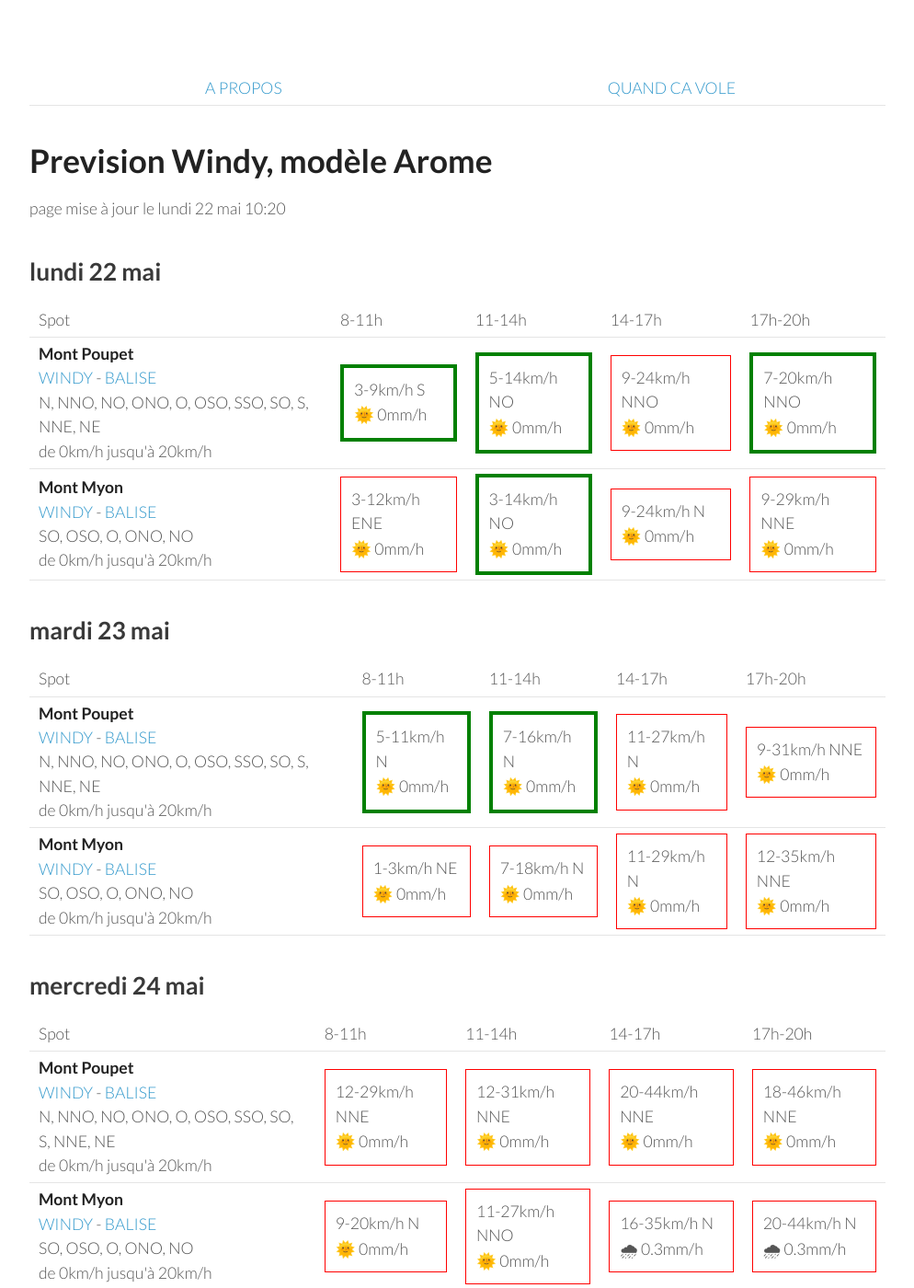
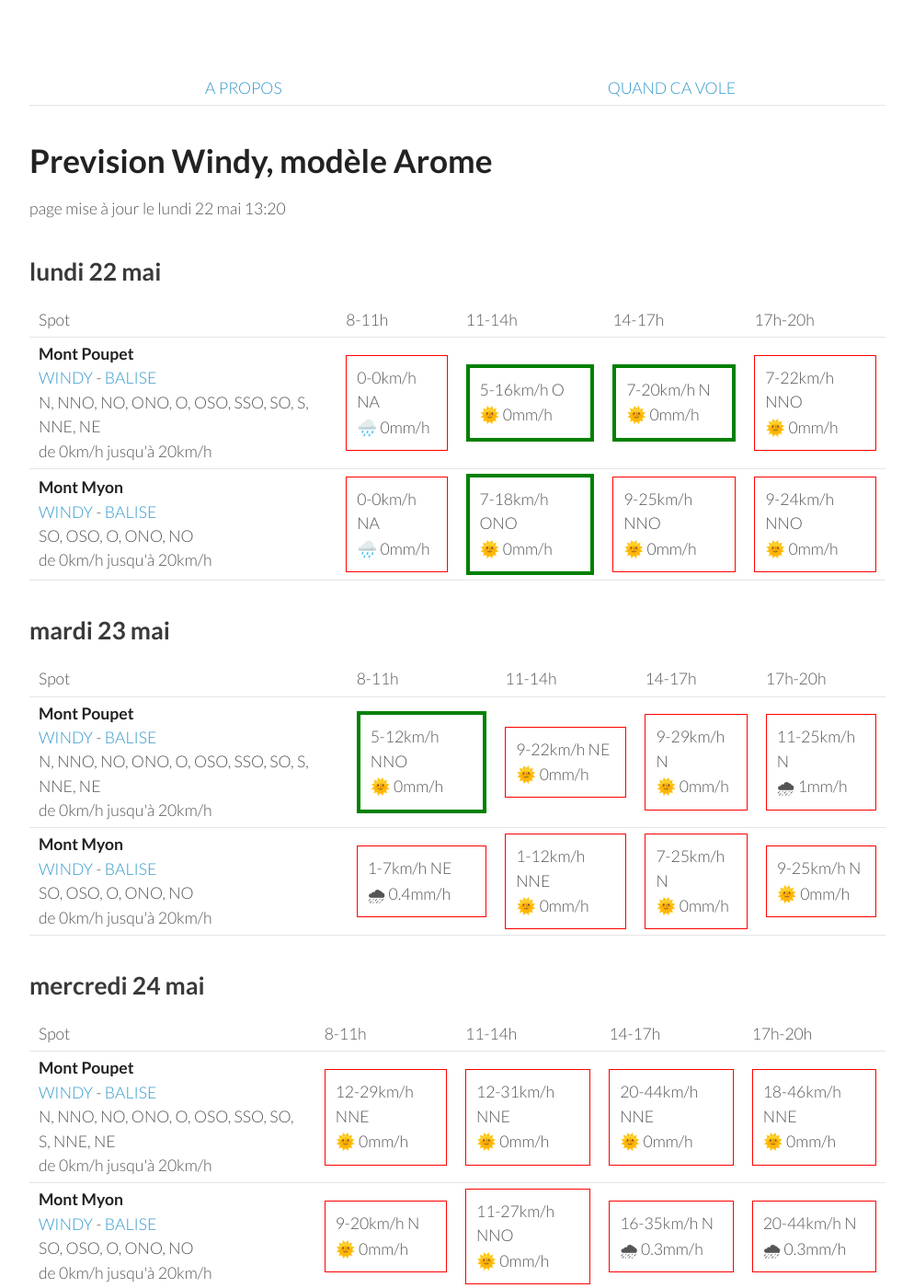
Before and after one commit to parapente-dans-le-nord/parapente-dans-le-nord.github.io, a Jekyll site: the page built from jura.markdown, in a window 1280 px wide and 1400 px high. Shown: the whole window at 92% size, without its empty margins (26-1020 px from the left). Built offline with Jekyll 4.4.1, drawn with Linux system fonts in a browser that asks for light colours.

Commit message:
update index.markdown

```diff
--- a/jura.markdown
+++ b/jura.markdown
@@ -7,7 +7,7 @@ title:  "Tous les spots"
 {: .links}
 
 # Prevision Windy, modèle Arome
-page mise à jour le lundi 22 mai 10:20
+page mise à jour le lundi 22 mai 13:20
 
 ## lundi 22 mai
 
@@ -24,21 +24,19 @@ page mise à jour le lundi 22 mai 10:20
 <tr>
         <td><strong>Mont Poupet</strong><br><a href="https://windy.com/46.970/5.876?46.541,5.876,8">WINDY</a> - <span class=""><a href="http://www.balisemeteo.com/balise.php?idBalise=92">BALISE</a> </span><br> <span class="vent-favorable">N, NNO, NO, ONO, O, OSO, SSO, SO, S, NNE, NE</span><br><span class="force-vent">de 0km/h jusqu'à 20km/h</span> </td>
 
-            <td><div class="flyable"><p>3-9km/h S</p><p>🌞 0mm/h</p></div></td>
-            <td><div class="flyable"><p>5-14km/h NO</p><p>🌞 0mm/h</p></div></td>
-            <td><div class="not-flyable"><p>9-24km/h NNO</p><p>🌞 0mm/h</p></div></td>
-            <td><div class="flyable"><p>7-20km/h NNO</p><p>🌞 0mm/h</p></div></td>
-
+            <td><div class="not-flyable"><p>0-0km/h NA</p><p>🌧️ 0mm/h</p></div></td>
+            <td><div class="flyable"><p>5-16km/h O</p><p>🌞 0mm/h</p></div></td>
+            <td><div class="flyable"><p>7-20km/h N</p><p>🌞 0mm/h</p></div></td>
+            <td><div class="not-flyable"><p>7-22km/h NNO</p><p>🌞 0mm/h</p></div></td>
 
     </tr>
 <tr>
         <td><strong>Mont Myon</strong><br><a href="https://windy.com/46.331/5.397?45.898,5.394,8,m:eWoagj8">WINDY</a> - <span class=""><a href="http://www.balisemeteo.com/balise.php?idBalise=70">BALISE</a> </span><br> <span class="vent-favorable">SO, OSO, O, ONO, NO</span><br><span class="force-vent">de 0km/h jusqu'à 20km/h</span> </td>
 
-            <td><div class="not-flyable"><p>3-12km/h ENE</p><p>🌞 0mm/h</p></div></td>
-            <td><div class="flyable"><p>3-14km/h NO</p><p>🌞 0mm/h</p></div></td>
-            <td><div class="not-flyable"><p>9-24km/h N</p><p>🌞 0mm/h</p></div></td>
-            <td><div class="not-flyable"><p>9-29km/h NNE</p><p>🌞 0mm/h</p></div></td>
-
+            <td><div class="not-flyable"><p>0-0km/h NA</p><p>🌧️ 0mm/h</p></div></td>
+            <td><div class="flyable"><p>7-18km/h ONO</p><p>🌞 0mm/h</p></div></td>
+            <td><div class="not-flyable"><p>9-25km/h NNO</p><p>🌞 0mm/h</p></div></td>
+            <td><div class="not-flyable"><p>9-24km/h NNO</p><p>🌞 0mm/h</p></div></td>
 
     </tr>
 
@@ -60,20 +58,20 @@ page mise à jour le lundi 22 mai 10:20
 <tr>
         <td><strong>Mont Poupet</strong><br><a href="https://windy.com/46.970/5.876?46.541,5.876,8">WINDY</a> - <span class=""><a href="http://www.balisemeteo.com/balise.php?idBalise=92">BALISE</a> </span><br> <span class="vent-favorable">N, NNO, NO, ONO, O, OSO, SSO, SO, S, NNE, NE</span><br><span class="force-vent">de 0km/h jusqu'à 20km/h</span> </td>
 
-            <td><div class="flyable"><p>5-11km/h N</p><p>🌞 0mm/h</p></div></td>
-            <td><div class="flyable"><p>7-16km/h N</p><p>🌞 0mm/h</p></div></td>
-            <td><div class="not-flyable"><p>11-27km/h N</p><p>🌞 0mm/h</p></div></td>
-            <td><div class="not-flyable"><p>9-31km/h NNE</p><p>🌞 0mm/h</p></div></td>
+            <td><div class="flyable"><p>5-12km/h NNO</p><p>🌞 0mm/h</p></div></td>
+            <td><div class="not-flyable"><p>9-22km/h NE</p><p>🌞 0mm/h</p></div></td>
+            <td><div class="not-flyable"><p>9-29km/h N</p><p>🌞 0mm/h</p></div></td>
+            <td><div class="not-flyable"><p>11-25km/h N</p><p>🌧 1mm/h</p></div></td>
 
 
     </tr>
 <tr>
         <td><strong>Mont Myon</strong><br><a href="https://windy.com/46.331/5.397?45.898,5.394,8,m:eWoagj8">WINDY</a> - <span class=""><a href="http://www.balisemeteo.com/balise.php?idBalise=70">BALISE</a> </span><br> <span class="vent-favorable">SO, OSO, O, ONO, NO</span><br><span class="force-vent">de 0km/h jusqu'à 20km/h</span> </td>
 
-            <td><div class="not-flyable"><p>1-3km/h NE</p><p>🌞 0mm/h</p></div></td>
-            <td><div class="not-flyable"><p>7-18km/h N</p><p>🌞 0mm/h</p></div></td>
-            <td><div class="not-flyable"><p>11-29km/h N</p><p>🌞 0mm/h</p></div></td>
-            <td><div class="not-flyable"><p>12-35km/h NNE</p><p>🌞 0mm/h</p></div></td>
+            <td><div class="not-flyable"><p>1-7km/h NE</p><p>🌧 0.4mm/h</p></div></td>
+            <td><div class="not-flyable"><p>1-12km/h NNE</p><p>🌞 0mm/h</p></div></td>
+            <td><div class="not-flyable"><p>7-25km/h N</p><p>🌞 0mm/h</p></div></td>
+            <td><div class="not-flyable"><p>9-25km/h N</p><p>🌞 0mm/h</p></div></td>
 
 
     </tr>
```
